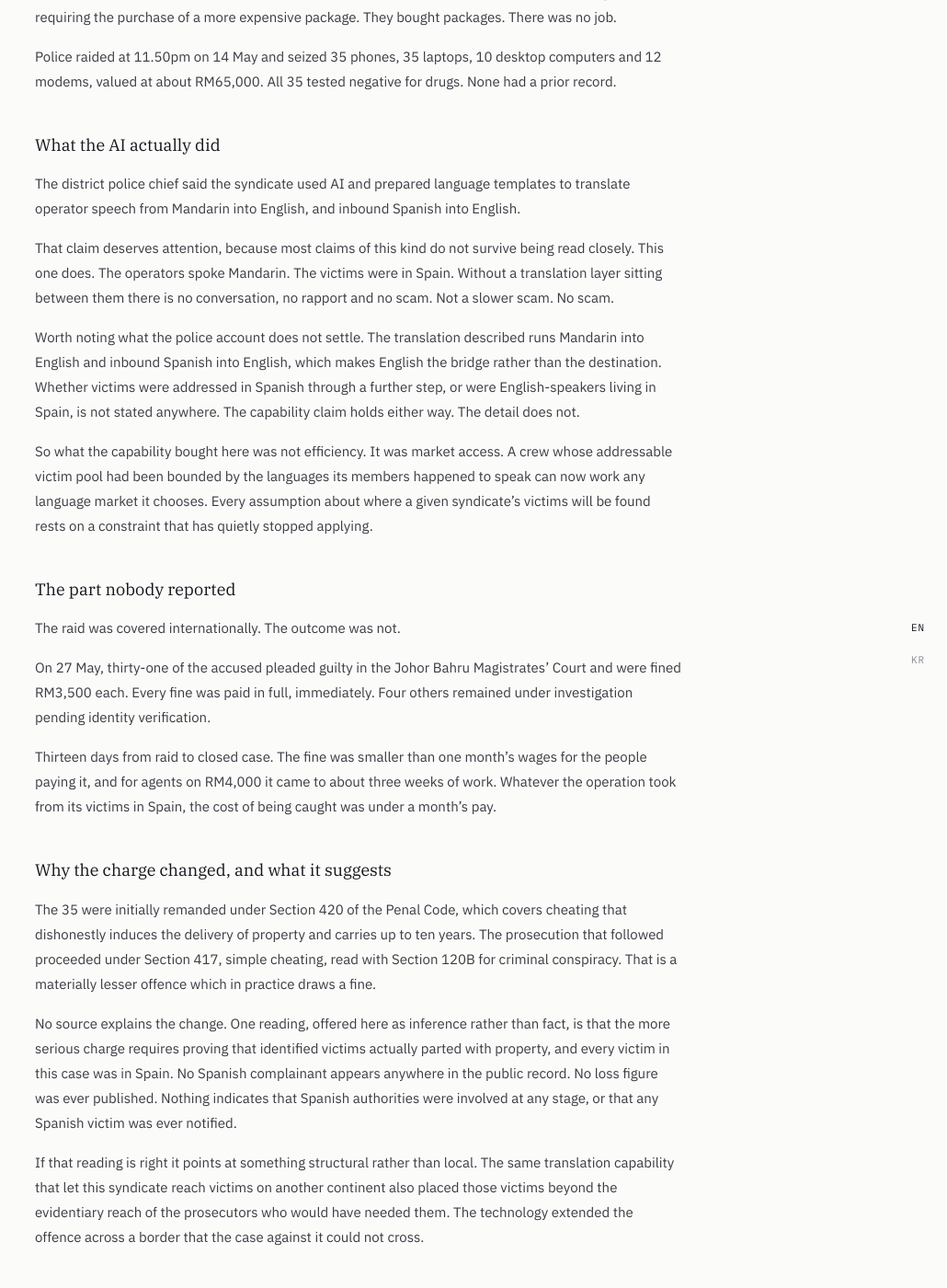
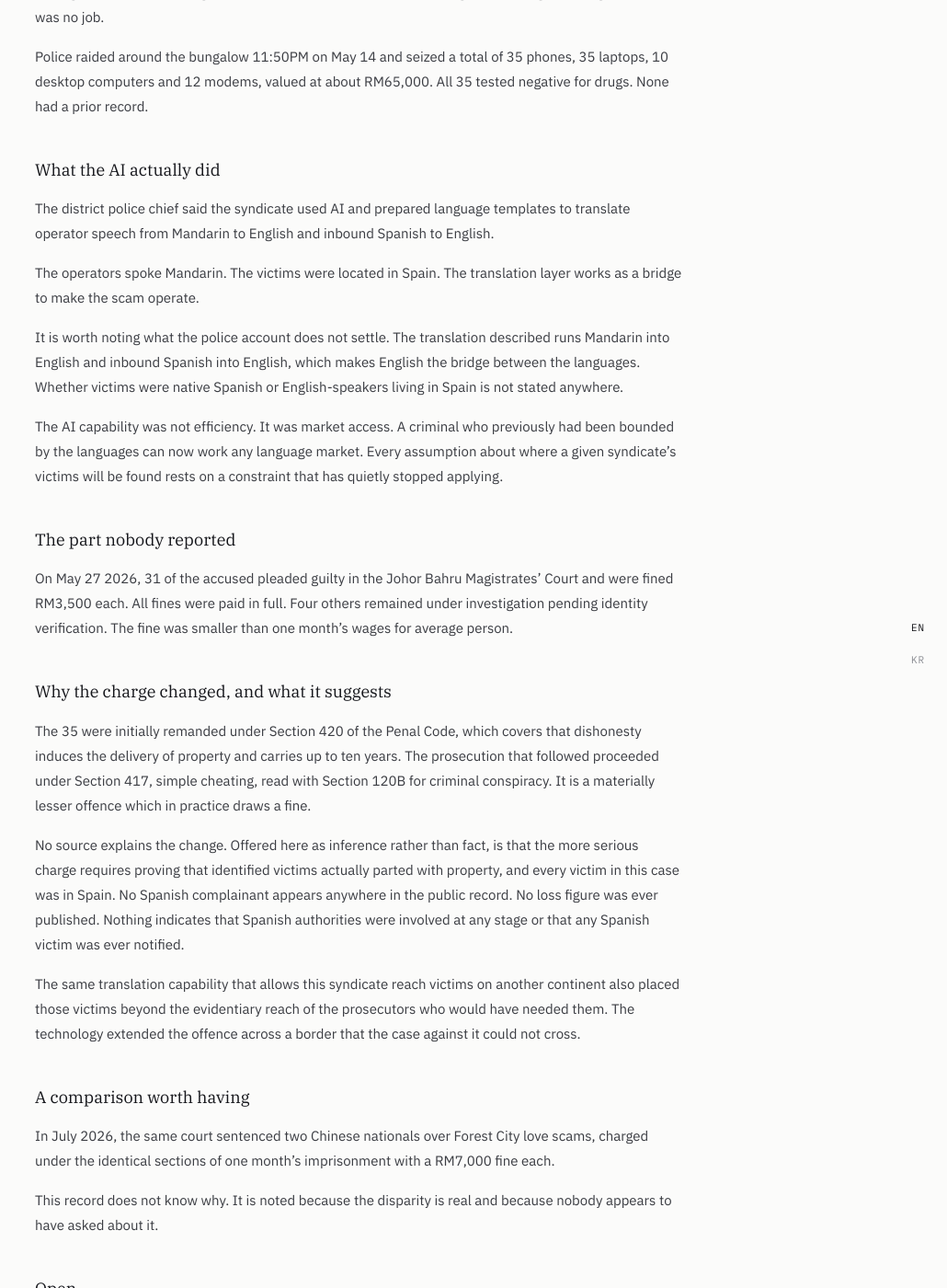
Before and after one commit to maestro-hong/maestro-hong.github.io, a Jekyll site: the page built from _entries/johor-spain-job.scam.md, in a window 1280 px wide and 1400 px high, scrolled down 914 px. Shown: the whole window at 92% size, without its empty margins (250-1280 px from the left). Built offline with Jekyll 4.4.1, drawn with Linux system fonts in a browser that asks for light colours; some of the changed text lies outside the part shown.

Commit message:
Update info

```diff
--- a/_entries/johor-spain-job.scam.md
+++ b/_entries/johor-spain-job.scam.md
@@ -12,10 +12,10 @@
 next_check: 2026-12-25
 safeguard: unknown
 safeguard_outcome: unknown
-summary: "Johor police raided a rented bungalow in Gelang Patah near midnight on 14 May 2026 and arrested 35 Chinese nationals running fake job offers at victims in Spain. Police said the operation used AI to translate speech between Mandarin, English and Spanish in real time. Thirty-one of the accused pleaded guilty on 27 May and were fined RM3,500 each, less than one month of the wages they had been earning."
+summary: "Johor police raided a rental bungalow in Gelang Patah, Malaysia near midnight on May 14, 2026 and arrested 35 Chinese nationals running fake job offers. Police reported the operation used AI to translate language between Mandarin, English and Spanish in real-time. A total of 31 individuals pleaded guilty on May 27, 2026 and were fined RM3,500 each which is equivalent to less than one month of the wages they had been earning."
 note_label: "Mechanism"
-note: "The translation layer was not an efficiency gain. A Mandarin-speaking crew cannot work a Spanish-language victim pool at all without it. The AI did not make this scam better. It made a market reachable that had previously been closed."
-query: 'Gelang Patah bungalow raid Chinese nationals Spain job scam AI translation'
+note: "The translation layer does not improve efficiency in this operation. Without the assistance of AI, a Mandarin-speaking group cannot conduct criminal operation towards a Spanish-language victim. The AI did not make this scam better. It made the operation reachable."
+query: 'Police raided Gelang Patah bungalow and arrest Chinese nationals over Spain job scam AI translation'
 sources:
   - tier: S
     outlet: The Star
@@ -41,99 +41,84 @@
 
 ## The operation
 
-A six-room bungalow in Gelang Patah, in the Iskandar Puteri district near
-the Singapore border, rented at RM18,000 a month and running since February.
-Thirty-three of the occupants worked as agents, sourcing targets on Telegram
-and offering jobs that did not exist. Two cooked for the others. Agents were
-paid around RM4,000 a month and the cooks RM3,500.
+A six-room bungalow in Gelang Patah, the Iskandar Puteri district near
+the Singapore border had been running scam operation since February.
+33 occupants worked as agents, sourcing targets on Telegram
+and offering jobs to victims that did not exist.
 
-The scam itself was old. Victims were offered employment at several salary
+The scam methodology was nothing new. Victims were offered employment at several salary
 tiers, with the higher salaries requiring the purchase of a more expensive
 package. They bought packages. There was no job.
 
-Police raided at 11.50pm on 14 May and seized 35 phones, 35 laptops, 10
+Police raided around the bungalow 11:50PM on May 14 and seized a total of 35 phones, 35 laptops, 10
 desktop computers and 12 modems, valued at about RM65,000. All 35 tested
 negative for drugs. None had a prior record.
 
 ## What the AI actually did
 
 The district police chief said the syndicate used AI and prepared language
-templates to translate operator speech from Mandarin into English, and
-inbound Spanish into English.
+templates to translate operator speech from Mandarin to English and
+inbound Spanish to English.
 
-That claim deserves attention, because most claims of this kind do not
-survive being read closely. This one does. The operators spoke Mandarin. The
-victims were in Spain. Without a translation layer sitting between them there
-is no conversation, no rapport and no scam. Not a slower scam. No scam.
+The operators spoke Mandarin. The victims were located in Spain. The translation layer works as a bridge
+to make the scam operate.
 
-Worth noting what the police account does not settle. The translation
+It is worth noting what the police account does not settle. The translation
 described runs Mandarin into English and inbound Spanish into English, which
-makes English the bridge rather than the destination. Whether victims were
-addressed in Spanish through a further step, or were English-speakers living
-in Spain, is not stated anywhere. The capability claim holds either way. The
-detail does not.
+makes English the bridge between the languages. Whether victims were native Spanish or English-speakers living
+in Spain is not stated anywhere.
 
-So what the capability bought here was not efficiency. It was market access.
-A crew whose addressable victim pool had been bounded by the languages its
-members happened to speak can now work any language market it chooses. Every
+The AI capability was not efficiency. It was market access.
+A criminal who previously had been bounded by the languages can now work any language market. Every
 assumption about where a given syndicate's victims will be found rests on a
 constraint that has quietly stopped applying.
 
 ## The part nobody reported
 
-The raid was covered internationally. The outcome was not.
-
-On 27 May, thirty-one of the accused pleaded guilty in the Johor Bahru
-Magistrates' Court and were fined RM3,500 each. Every fine was paid in full,
-immediately. Four others remained under investigation pending identity
-verification.
-
-Thirteen days from raid to closed case. The fine was smaller than one month's
-wages for the people paying it, and for agents on RM4,000 it came to about
-three weeks of work. Whatever the operation took from its victims in Spain,
-the cost of being caught was under a month's pay.
+On May 27 2026, 31 of the accused pleaded guilty in the Johor Bahru
+Magistrates' Court and were fined RM3,500 each. All fines were paid in full.
+Four others remained under investigation pending identity
+verification. The fine was smaller than one month's
+wages for average person.
 
 ## Why the charge changed, and what it suggests
 
 The 35 were initially remanded under Section 420 of the Penal Code, which
-covers cheating that dishonestly induces the delivery of property and carries
+covers that dishonesty induces the delivery of property and carries
 up to ten years. The prosecution that followed proceeded under Section 417,
-simple cheating, read with Section 120B for criminal conspiracy. That is a
+simple cheating, read with Section 120B for criminal conspiracy. It is a
 materially lesser offence which in practice draws a fine.
 
-No source explains the change. One reading, offered here as inference rather
+No source explains the change. Offered here as inference rather
 than fact, is that the more serious charge requires proving that identified
 victims actually parted with property, and every victim in this case was in
 Spain. No Spanish complainant appears anywhere in the public record. No loss
 figure was ever published. Nothing indicates that Spanish authorities were
-involved at any stage, or that any Spanish victim was ever notified.
+involved at any stage or that any Spanish victim was ever notified.
 
-If that reading is right it points at something structural rather than local.
-The same translation capability that let this syndicate reach victims on
+The same translation capability that allows this syndicate reach victims on
 another continent also placed those victims beyond the evidentiary reach of
 the prosecutors who would have needed them. The technology extended the
 offence across a border that the case against it could not cross.
 
 ## A comparison worth having
 
-In July the same court sentenced two Chinese nationals over Forest City love
-scams, charged under the identical sections, to one month's imprisonment plus
-a RM7,000 fine each. Same court, same statutes, twice the penalty, for an
-operation of two rather than thirty-five.
+In July 2026, the same court sentenced two Chinese nationals over Forest City love
+scams, charged under the identical sections of one month's imprisonment with
+a RM7,000 fine each.
 
 This record does not know why. It is noted because the disparity is real and
 because nobody appears to have asked about it.
 
 ## Open
 
-**Sources.** Every account of the raid traces to a single press conference on
-21 May. The court outcome rests on one report that no other outlet picked up.
+**Sources.** Every article of the police raid traces to a single press conference on
+May 21 2026. The court outcome rests on one report that no other outlet picked up.
 No police release, charge sheet or court record has been obtained, and there
 are no primary sources on this entry at all.
 
 **The organiser.** A 25-year-old named by police as responsible for organising
-the syndicate locally was not among those arrested. No later report indicates
-that he has been.
+the syndicate locally was not among those arrested. No report indicates
+that he has been arrested.
 
-**The victims.** Unknown in number, unquantified in loss, apparently never
-contacted. Still in Spain.
+**The victims.** Unknown how many victims exist in this scam, nor a total financial loss.
```
Also changed, not shown: _entries/hugging-face-incident.md (+28 -39 lines), _entries/jeju-ai-police-id-robbery.md (+32 -35 lines), _entries/montreal-youth-ai-school-attack-arrested.md (+19 -21 lines), _entries/strahler-ai-conviction.md (+7 -7 lines).
